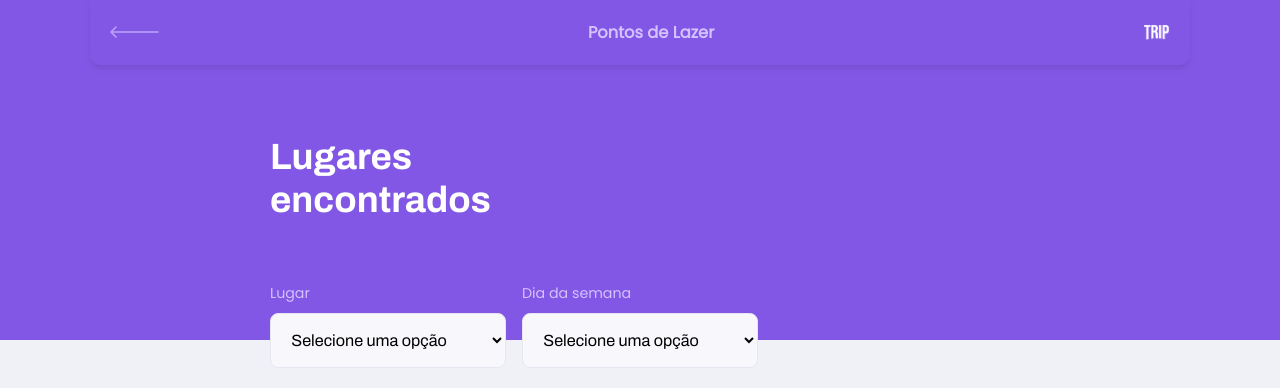
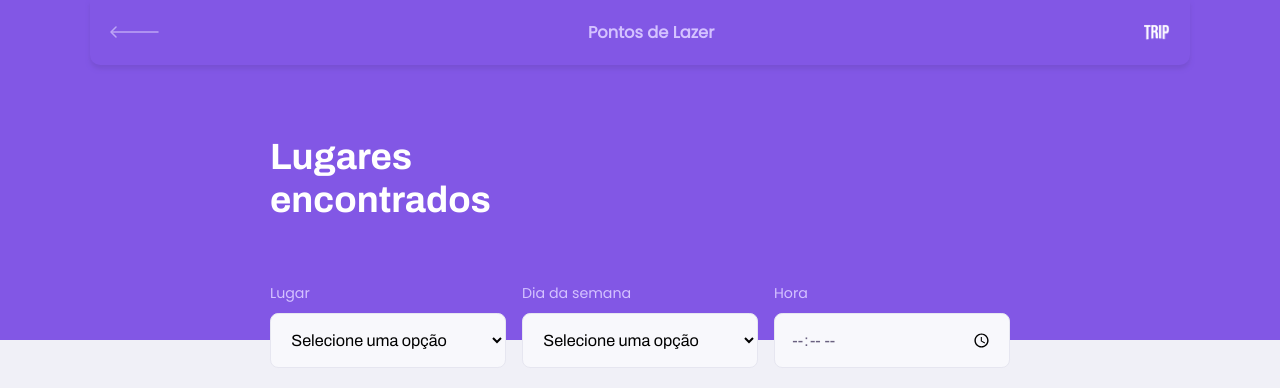
Before and after one commit to MTevangelista/trip, a React (Create React App) app in the folder web/: page /leisure-points in a window 1280 px wide. Shown: the top 388 px of the page. Built offline with nearby package versions, Linux system fonts and the light colour scheme.

Commit message:
feat(web): create input component

```diff
--- /dev/null
+++ b/web/src/components/Input/index.tsx
@@ -0,0 +1,19 @@
+import React, { InputHTMLAttributes } from 'react'
+
+import './styles.css'
+
+interface InputProps extends InputHTMLAttributes<HTMLInputElement> {
+    name: string;
+    label: string
+}
+
+const Input: React.FC<InputProps> = ({ name, label, ...rest }) => {
+    return (
+        <div className="input-block">
+            <label htmlFor={name}>{label}</label>
+            <input type="text" id={name} {...rest}/>
+        </div>
+    )
+}
+
+export default Input
--- /dev/null
+++ b/web/src/components/Input/styles.css
@@ -0,0 +1,34 @@
+.input-block {
+    position: relative;
+}
+
+.input-block + .input-block {
+    margin-top: 1.4rem;
+}
+
+.input-block label {
+    font-size: 1.4rem;
+}
+
+.input-block input {
+    width: 100%;
+    height: 5.4rem;
+    margin-top: 0.8rem;
+    border-radius: 0.8rem;
+    background: var(--color-input-background);
+    border: 1px solid var(--color-line-in-white);
+    outline: 0;
+    padding: 0 1.6rem;
+    font: 1.6rem Archivo;
+}
+
+.input-block:focus-within::after {
+    width: calc(100% - 3.2rem);
+    height: 2px;
+    content: '';
+    background: var(--color-primary-light);
+    position: absolute;
+    left: 1.6rem;
+    right: 1.6rem;
+    bottom: 0;
+}
--- a/web/src/pages/LeisurePoints/index.tsx
+++ b/web/src/pages/LeisurePoints/index.tsx
@@ -2,12 +2,14 @@
 
 import PageHeader from '../../components/PageHeader';
 import Select from '../../components/Select';
+import Input from '../../components/Input';
 
 import './styles.css'
 
 function LeisurePoints() {
     const [place, setPlace] = useState('');
     const [week_day, setWeekDay] = useState('');
+    const [time, setTime] = useState('')
 
     return (
         <div id="page-leisure-points" className="container">
@@ -40,6 +42,13 @@
                             { value: '6', label: 'Sábado' },
                         ]}
                     />
+                    <Input
+                        type="time"
+                        name="time"
+                        label="Hora"
+                        value={time}
+                        onChange={event => setTime(event.target.value)}
+                    />
                 </form>
             </PageHeader>
         </div>
--- a/web/src/pages/LeisurePoints/styles.css
+++ b/web/src/pages/LeisurePoints/styles.css
@@ -24,6 +24,7 @@
         bottom: -28px;
     }
 
+    #search-leisure-places .input-block+.input-block,
     #search-leisure-places .select-block+.select-block {
         margin-top: 0;
     }
--- a/web/src/pages/UtilityPoints/index.tsx
+++ b/web/src/pages/UtilityPoints/index.tsx
@@ -2,12 +2,14 @@
 
 import PageHeader from "../../components/PageHeader";
 import Select from "../../components/Select";
+import Input from "../../components/Input";
 
 import './styles.css'
 
 function UtilityPoints() {
     const [place, setPlace] = useState('');
     const [week_day, setWeekDay] = useState('');
+    const [time, setTime] = useState('')
 
     return (
         <div id="page-utility-points" className="container">
@@ -40,6 +42,13 @@
                             { value: '6', label: 'Sábado' },
                         ]}
                     />
+                    <Input
+                        type="time"
+                        name="time"
+                        label="Hora"
+                        value={time}
+                        onChange={event => setTime(event.target.value)}
+                    />
                 </form>
             </PageHeader>
         </div>
--- a/web/src/pages/UtilityPoints/styles.css
+++ b/web/src/pages/UtilityPoints/styles.css
@@ -24,6 +24,7 @@
         bottom: -28px;
     }
 
+    #search-utility-places .input-block+.input-block,
     #search-utility-places .select-block+.select-block {
         margin-top: 0;
     }
```
